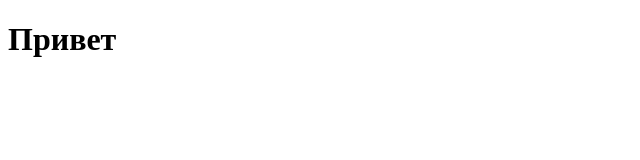
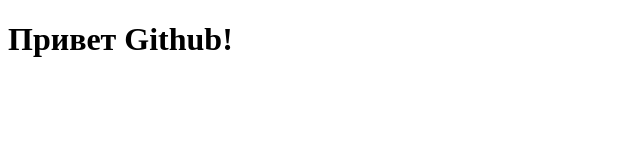
Before and after one commit to yailji/yailji.github.io, a plain HTML site: page dron/index.html in a window 1280 px wide. Shown: the whole page, without its empty margins (0-640 px from the left). Drawn offline with Linux system fonts and the light colour scheme.

Commit message:
24.06.22

```diff
--- a/dron/index.html
+++ b/dron/index.html
@@ -7,7 +7,7 @@
     <title>Dron</title>
 </head>
 <body>
-    <h1>Привет</h1>
+    <h1>Привет Github!</h1>
 
 </body>
 </html>
```
